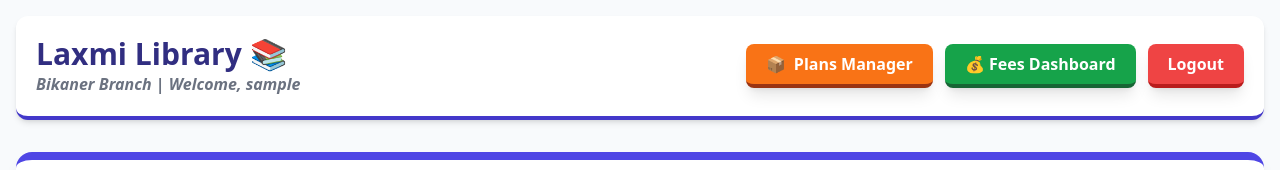
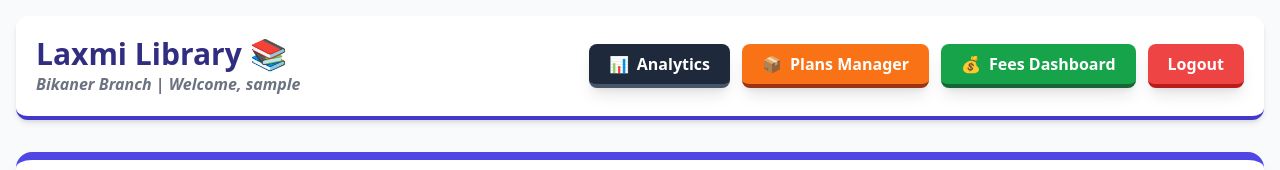
Before and after one commit to raghublock/student-fees-management, a React (Create React App) app: page /dashboard in a window 1280 px wide. Shown: the top 170 px of the page. Built offline with nearby package versions, Linux system fonts and the light colour scheme; no server answers; sample sign-in values are in the browser's storage.

Commit message:
Update Dashboard.js

```diff
--- a/src/pages/Dashboard.js
+++ b/src/pages/Dashboard.js
@@ -120,19 +120,28 @@ function Dashboard() {
 
   return (
     <div className="p-4 bg-slate-50 min-h-screen font-sans">
-      {/* Header Section */}
-      <div className="flex justify-between items-center max-w-7xl mx-auto mb-8 bg-white p-5 rounded-xl shadow-md border-b-4 border-indigo-700 transition-all">
+
+      {/* 🚀 Header Section - Analytics Button Added Here */}
+      <div className="flex justify-between items-center max-w-7xl mx-auto mb-8 bg-white p-5 rounded-xl shadow-md border-b-4 border-indigo-700 transition-all flex-wrap gap-4">
         <div>
           <h1 className="text-3xl font-black text-indigo-900">Laxmi Library 📚</h1>
           <p className="text-gray-500 font-bold italic">Bikaner Branch | Welcome, {adminName || 'Admin'}</p>
         </div>
-        <div className="flex flex-col md:flex-row gap-3">
+        <div className="flex flex-wrap gap-3">
+
+          {/* 📊 NEW: Analytics Button */}
+          <Link to="/analytics" className="bg-slate-800 text-white px-5 py-2 rounded-lg font-bold hover:bg-black shadow-lg border-b-4 border-slate-600 transition active:scale-95 flex items-center gap-2">
+            <span>📊</span> Analytics
+          </Link>
+
           <Link to="/plans" className="bg-orange-500 text-white px-5 py-2 rounded-lg font-bold hover:bg-orange-600 shadow-lg border-b-4 border-orange-800 transition active:scale-95 flex items-center gap-2">
             <span>📦</span> Plans Manager
           </Link>
-          <Link to="/fees" className="bg-green-600 text-white px-5 py-2 rounded-lg font-bold hover:bg-green-700 shadow-lg border-b-4 border-green-800 transition">
+
+          <Link to="/fees" className="bg-green-600 text-white px-5 py-2 rounded-lg font-bold hover:bg-green-700 shadow-lg border-b-4 border-green-800 transition flex items-center gap-2">
             <span>💰</span> Fees Dashboard
           </Link>
+
           <button onClick={() => { localStorage.clear(); navigate('/'); }} className="bg-red-500 text-white px-5 py-2 rounded-lg font-bold hover:bg-red-600 shadow-lg border-b-4 border-red-700 transition">
             Logout
           </button>
@@ -205,7 +214,6 @@ function Dashboard() {
                 <td className="p-4">
                   <div className="flex items-center gap-2">
                     <span className="font-black text-slate-800 text-lg uppercase">{s.name}</span>
-                    {/* ⭐ PRO Student Tag Logic */}
                     {s.has_active_plan && (
                       <span className="bg-gradient-to-r from-yellow-400 to-orange-500 text-white text-[9px] px-2 py-0.5 rounded-full font-black shadow-sm animate-pulse border border-yellow-200">
                         PRO STUDENT
@@ -216,7 +224,6 @@ function Dashboard() {
                 </td>
                 <td className="p-4">
                    <div className="flex gap-2 justify-center flex-wrap">
-                      {/* 👤 Profile Button Wapas Aa Gaya */}
                       <Link to={`/student/${s.id}`} className="bg-indigo-600 text-white px-3 py-1.5 rounded-lg font-black hover:bg-indigo-700 transition text-[10px] shadow-md">
                         PROFILE
                       </Link>
```
